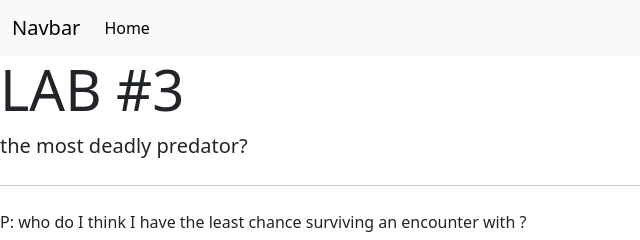
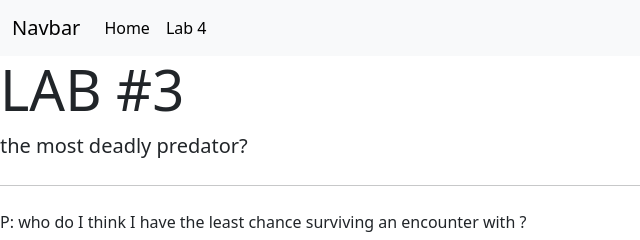
Before and after one commit to Hfear/Hfear.github.io, a website: page lab3.html in a window 1280 px wide. Shown: the top 240 px of the page, 0-640 px from the left. Drawn offline with nearby package versions, Linux system fonts and the light colour scheme.

Commit message:
lab 4 on nav

```diff
--- a/lab3.html
+++ b/lab3.html
@@ -28,6 +28,10 @@
 
           <li class="nav-item">
             <a class="nav-link active" aria-current="page" href="https://hfear.github.io/index">Home</a>
+          </li>
+
+          <li class="nav-item">
+            <a class="nav-link active" aria-current="page" href="https://hfear.github.io/lab4">Lab 4</a>
           </li>
 
         </ul>
```
